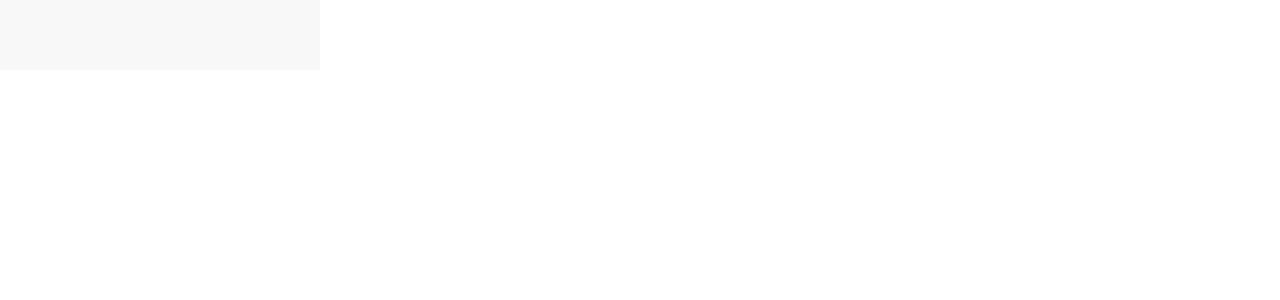
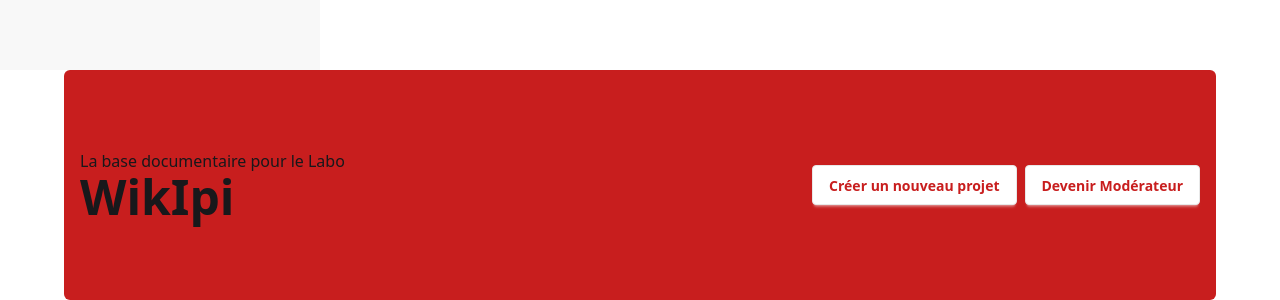
Before and after one commit to LiamOgu/wikipi, a React (Vite) app: page / in a window 1280 px wide. Shown: the part 810-1110 px from the top of the page. Before the commit the page ends 880 px from the top, so only its background shows below. Built offline with nearby package versions, Linux system fonts and the light colour scheme.

Commit message:
merge mainwelcomecard component

```diff
--- /dev/null
+++ b/src/components/MainWelcomeCard.jsx
@@ -0,0 +1,20 @@
+const MainWelcomeCard = () => {
+    return (
+        <div className="w-full flex justify-center">
+            <div className="hero bg-[#C81E1E] rounded-md w-9/10 h-[230px]">
+                <div className="hero-content flex-col justify-between lg:flex-row w-10/10">
+                    <div>
+                        <p>La base documentaire pour le Labo</p>
+                        <h1 className="text-5xl font-bold">WikIpi</h1>
+                    </div>
+                    <div className="flex gap-2">
+                        <button className="btn bg-white text-[#C81E1E] hover:bg-black hover:text-white">Créer un nouveau projet</button>
+                        <button className="btn bg-white text-[#C81E1E] hover:bg-black hover:text-white">Devenir Modérateur</button>
+                    </div>
+                </div>
+            </div>
+        </div>
+    )
+}
+
+export default MainWelcomeCard
--- a/src/components/Sidebar.jsx
+++ b/src/components/Sidebar.jsx
@@ -17,10 +17,10 @@ const Sidebar = () => {
           <ul className="menu bg-base-200 text-base-content min-h-full w-80 p-4">
             <label className="input flex">
               {/*logo loupe search gauche*/}
-              <Loupe strokeColor="black"/>
+              <Loupe strokeColor="black" />
               <input className="" type="search" required placeholder="Search" />
               <button className="btn btn-square join-item bg-red-500 hover:bg-red-700 ">
-                <Loupe strokeColor="white"/>
+                <Loupe strokeColor="white" />
               </button>
             </label>
             <ul className="menu bg-base-200 rounded-box w-56">
--- a/src/routes/Home.jsx
+++ b/src/routes/Home.jsx
@@ -1,13 +1,18 @@
 import Navbar from "../components/Navbar"
 import Sidebar from "../components/Sidebar"
+import MainWelcomeCard from "../components/MainWelcomeCard"
 
 const Home = () => {
   return (
     <div>
       <header className="flex justify-between">
-        <Navbar/>
+        <Navbar />
       </header>
-      <Sidebar/>
+      <Sidebar />
+      <main>
+        <MainWelcomeCard />
+      </main>
+
 
     </div>
   )
```
